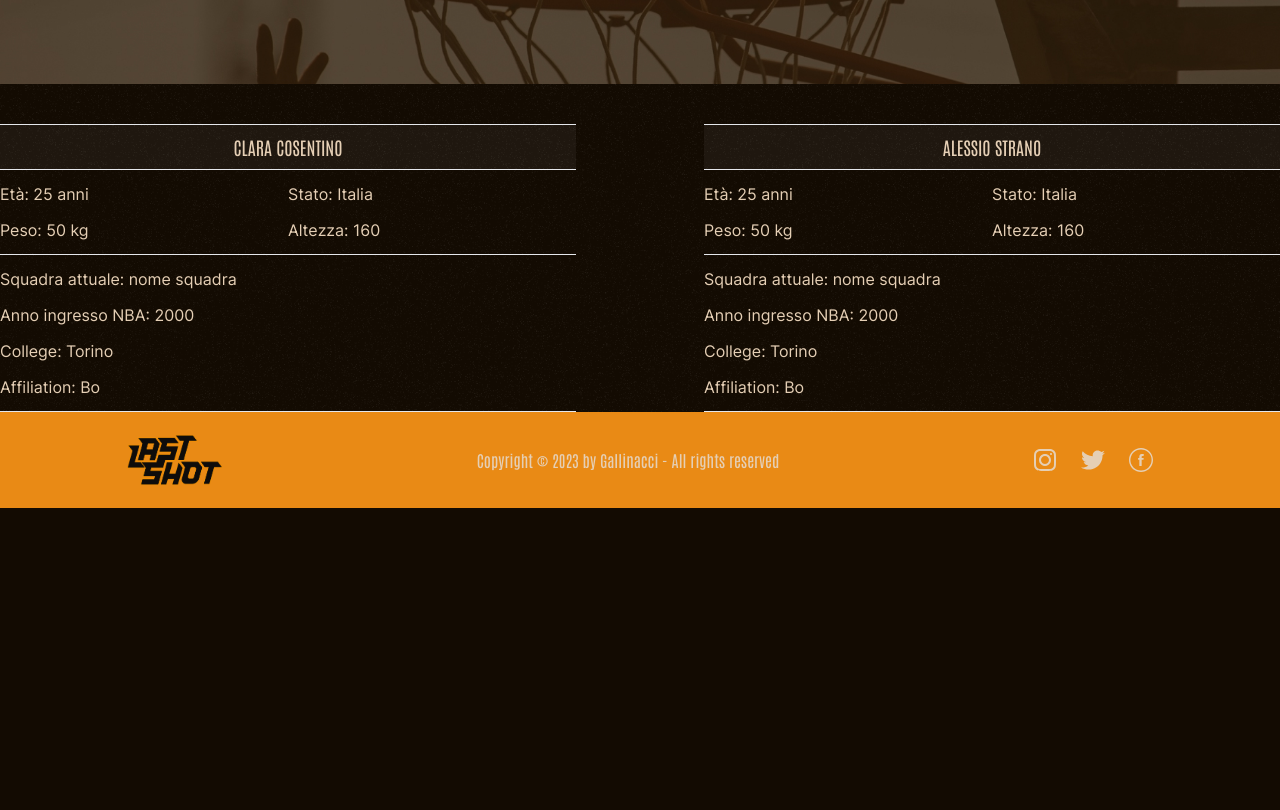
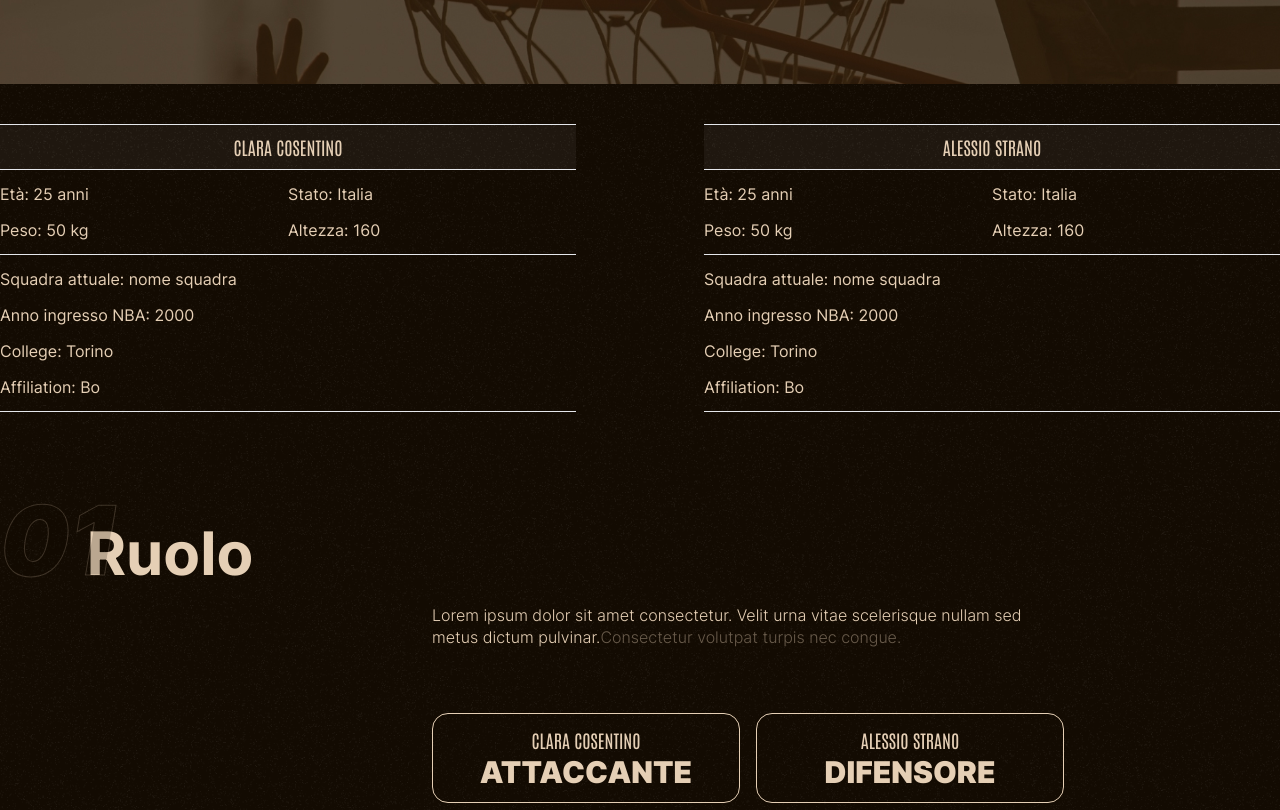
Before and after one commit to leonardoscardoni/IGallinacci, an Angular app in the folder laboratorio integrato/: page /dett-confronto-giocatori in a window 1280 px wide. Shown: the part 300-1110 px from the top of the page. Before the commit the page ends 808 px from the top, so only its background shows below. Built offline with nearby package versions, Linux system fonts and the light colour scheme.

Commit message:
Dettaglio confronto giocatori finito

```diff
--- a/laboratorio integrato/src/app/app.module.ts
+++ b/laboratorio integrato/src/app/app.module.ts
@@ -14,7 +14,7 @@ import { CalendarioPartiteComponent } from "./pages/calendario-partite/calendari
 import { HeaderDettaglioPartitaComponent } from "./components/header-dettaglio-partita/header-dettaglio-partita.component";
 import { QuattroConfrontiComponent } from "./components/quattro-confronti/quattro-confronti.component";
 import { TitoloSezioneComponent } from "./components/titolo-sezione/titolo-sezione.component";
-import { StatisticheDettaglioPartitaComponent } from "./components/statistiche-dettaglio-partita/statistiche-dettaglio-partita.component";
+import { ContenitoreCardConfrontoDatiComponent } from "./components/contenitore-card-confronto-dati/contenitore-card-confronto-dati.component";
 import { PreferitiDettaglioPartitaComponent } from "./components/preferiti-dettaglio-partita/preferiti-dettaglio-partita.component";
 import { GiocatoriDettaglioPartitaComponent } from "./components/giocatori-dettaglio-partita/giocatori-dettaglio-partita.component";
 import { CardConfrontoDatiComponent } from "./components/card-confronto-dati/card-confronto-dati.component";
@@ -36,7 +36,7 @@ import { BioGiocatoreComponent } from "./components/bio-giocatore/bio-giocatore.
         HeaderDettaglioPartitaComponent,
         TitoloSezioneComponent,
         QuattroConfrontiComponent,
-        StatisticheDettaglioPartitaComponent,
+        ContenitoreCardConfrontoDatiComponent,
         PreferitiDettaglioPartitaComponent,
         GiocatoriDettaglioPartitaComponent,
         CardConfrontoDatiComponent,
--- a/laboratorio integrato/src/app/pages/dett-confronto-giocatori/dett-confronto-giocatori.component.html
+++ b/laboratorio integrato/src/app/pages/dett-confronto-giocatori/dett-confronto-giocatori.component.html
@@ -9,7 +9,7 @@
 <app-header-confronto-dettaglio [bgImg]="a.bgImg" [nome1]="a.nome1" [nome2]="a.nome2" [logo1]="a.logo1" [logo2]="a.logo2"></app-header-confronto-dettaglio>
 
 <div class="container">
-    <div class="flex justify-between w-full">
+    <div class="flex justify-center sm:justify-between w-full flex-wrap">
         <ng-container *ngFor="let giocatore of a.confrontoGiocatori; index as i">
             <app-bio-giocatore
                 [nomeGiocatore]="a.confrontoGiocatori[i].nomeGiocatore"
@@ -21,8 +21,42 @@
                 [annoIngressoNBA]="a.confrontoGiocatori[i].annoIngressoNBA"
                 [college]="a.confrontoGiocatori[i].college"
                 [affiliation]="a.confrontoGiocatori[i].affiliation"
-                class="w-[45%]"
+                class="w-[4/5] sm:w-[45%]"
+                [ngClass]="i == 0 ? 'mb-10 sm:mb-0' : ''"
             ></app-bio-giocatore>
         </ng-container>
     </div>
 </div>
+
+<app-titolo-sezione [numero]="'01'" [titolo]="'Ruolo'" [spiegazione]="'Lorem ipsum dolor sit amet consectetur. Velit urna vitae scelerisque nullam sed metus dictum pulvinar.'" [spanSpiegazione]="'Consectetur volutpat turpis nec congue.'"/>
+
+<div class="container">
+    <div class="grid grid-cols-12 gap-4">
+        <ng-container *ngFor="let giocatore of a.confrontoGiocatori; index as i">
+            <div [ngClass]="{
+                'col-start-2': i === 0 || i === 1,
+                'col-span-10': i === 0 || i === 1,
+                'md:col-start-2': i === 0,
+                'md:col-span-5': i === 0 || i === 1,
+                'md:col-start-7': i === 1,
+                'lg:col-start-4': i === 0,
+                'lg:col-span-4': i === 0 || i === 1,
+                'lg:col-start-8': i === 1,
+                'xl:col-start-5': i === 0,
+                'xl:col-span-3': i === 0 || i === 1,
+                'xl:col-start-8': i === 1,
+              }"
+              class="border border-[#E5CFB5] rounded-2xl p-3 text-center hover:bg-[#E5CFB5] hover:text-black"
+            >
+                <p class="text-base md:text-lg">{{a.confrontoGiocatori[i].nomeGiocatore.toUpperCase()}}</p>
+                <p class="font-inter text-2lg md:text-3xl font-black">{{a.confrontoGiocatori[i].ruolo.toUpperCase()}}</p>
+            </div>
+        </ng-container>
+    </div>
+</div>
+
+<section class="py-20">
+    <app-titolo-sezione [numero]="'02'" [titolo]="'Dati'" [spiegazione]="'Lorem ipsum dolor sit amet consectetur. Velit urna vitae scelerisque nullam sed metus dictum pulvinar.'" [spanSpiegazione]="'Consectetur volutpat turpis nec congue.'"/>
+
+    <app-contenitore-card-confronto-dati/>
+</section>
--- a/laboratorio integrato/src/app/pages/dett-confronto-giocatori/dett-confronto-giocatori.component.ts
+++ b/laboratorio integrato/src/app/pages/dett-confronto-giocatori/dett-confronto-giocatori.component.ts
@@ -23,6 +23,7 @@ export class DettConfrontoGiocatoriComponent {
                 annoIngressoNBA: 2000,
                 college: "Torino",
                 affiliation: "Bo",
+                ruolo: "attaccante",
             },
             {
                 nomeGiocatore: "Alessio Strano",
@@ -34,6 +35,7 @@ export class DettConfrontoGiocatoriComponent {
                 annoIngressoNBA: 2000,
                 college: "Torino",
                 affiliation: "Bo",
+                ruolo: "difensore",
             },
         ],
     };
--- a/laboratorio integrato/src/app/pages/dettaglio-partita/dettaglio-partita.component.html
+++ b/laboratorio integrato/src/app/pages/dettaglio-partita/dettaglio-partita.component.html
@@ -12,7 +12,7 @@
 <app-quattro-confronti [quarti]="true" [numeri]="true"/>
 
 <app-titolo-sezione [numero]="'02'" [titolo]="'Statistiche'" [spiegazione]="'Lorem ipsum dolor sit amet consectetur. Velit urna vitae scelerisque nullam sed metus dictum pulvinar.'" [spanSpiegazione]="'Consectetur volutpat turpis nec congue.'"/>
-<app-statistiche-dettaglio-partita/>
+<app-contenitore-card-confronto-dati/>
 
 <app-titolo-sezione [numero]="'03'" [titolo]="'I nostri preferiti'" [spiegazione]="'Lorem ipsum dolor sit amet consectetur. Velit urna vitae scelerisque nullam sed metus dictum pulvinar.'" [spanSpiegazione]="'Consectetur volutpat turpis nec congue.'"/>
 <app-preferiti-dettaglio-partita/>
```
Also changed, not shown: laboratorio integrato/src/app/components/contenitore-card-confronto-dati/contenitore-card-confronto-dati.component.ts (renamed from laboratorio integrato/src/app/components/statistiche-dettaglio-partita/statistiche-dettaglio-partita.component.ts, +4 -4 lines), laboratorio integrato/src/app/components/contenitore-card-confronto-dati/contenitore-card-confronto-dati.component.html (renamed from laboratorio integrato/src/app/components/statistiche-dettaglio-partita/statistiche-dettaglio-partita.component.html), laboratorio integrato/src/app/components/contenitore-card-confronto-dati/contenitore-card-confronto-dati.component.scss (added), 21 other files (tests, documents, lock files or other folders).
